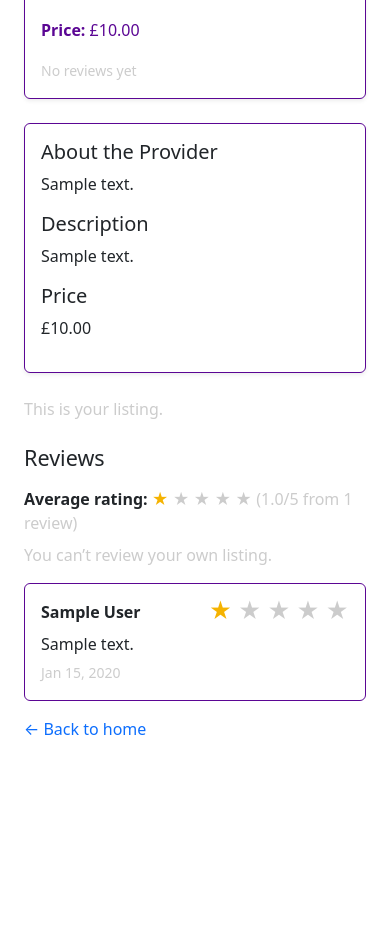
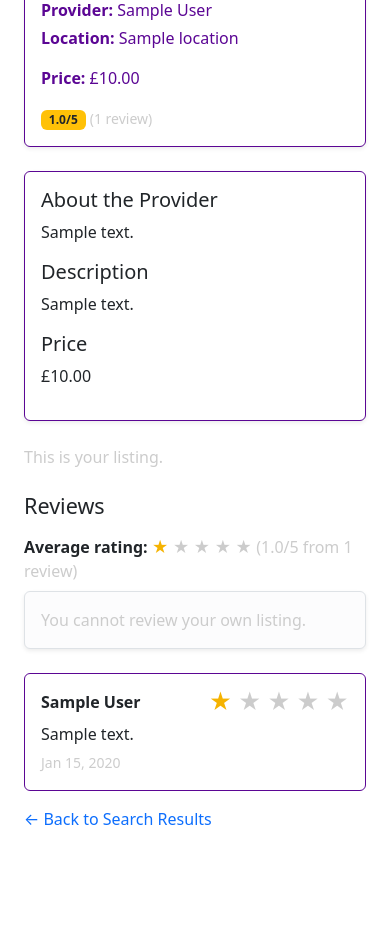
Before and after one commit to amiravalbaker/skillshop, a Django app: page /listing/1/ in a window 390 px wide. Shown: the part 223-1166 px from the top of the page. Before the commit the page ends 958 px from the top, so only its background shows below. Run offline with Django 4.2, Linux system fonts and the light colour scheme; a user stored in the database is signed in; tables that the repository leaves empty hold one stand-in row (values such as "Sample post").

Commit message:
updating UX for reviews and navbar

```diff
--- a/skills/forms.py
+++ b/skills/forms.py
@@ -106,7 +106,7 @@ class ReviewForm(forms.ModelForm):
         fields = ["rating", "comment"]
         widgets = {
             "rating": forms.RadioSelect(choices=Review.RATING_CHOICES),
-            "comment": forms.Textarea(attrs={"rows": 3, "placeholder": "Write your review..."}),
+            "comment": forms.Textarea(attrs={"rows": 3, 'class': 'form-control'}),
         }
 
 class MessageForm (forms.ModelForm):
--- a/skills/templates/skills/listing_detail.html
+++ b/skills/templates/skills/listing_detail.html
@@ -60,10 +60,10 @@
 
           <p class="card-text mt-3"><strong>Price:</strong> £{{ listing.price }}</p>
 
-          {% if listing.avg_rating %}
+          {% if rating_stats.count %}
           <div class="mt-2">
-            <span class="badge text-bg-warning text-dark">{{ listing.avg_rating|floatformat:1 }}/5</span>
-            <small class="text-muted">({{ listing.review_count }} review{{ listing.review_count|pluralize }})</small>
+            <span class="badge text-bg-warning text-dark">{{ rating_stats.avg |floatformat:1 }}/5</span>
+            <small class="text-muted">({{ rating_stats.count }} review{{ rating_stats.count|pluralize }})</small>
           </div>
           {% else %}
           <small class="text-muted">No reviews yet</small>
@@ -92,9 +92,6 @@
     <a href="{% url 'start_conversation' listing.id %}" class="btn btn-primary">
       Message Provider
     </a>
-    <a href="#reviewForm" class="btn btn-outline-primary">
-      Leave a Review
-    </a>
     {% else %}
     <span class="text-muted">This is your listing.</span>
     {% endif %}
@@ -105,17 +102,14 @@
     {% endif %}
   </div>
 
+  <!-- Reviews Section -->
+  <h4 class="mb-3" id="review-section">Reviews</h4>
 
-  <!-- Reviews Section -->
-  <h4 class="mb-3">Reviews</h4>
-
-  <!-- Average Rating -->
   <p class="mb-2">
     <strong>Average rating:</strong>
     {% if rating_stats.count %}
     {% for i in "12345" %}
-        {% if forloop.counter <= avg_rating_int %}
-          <span class="text-warning">★</span>
+    {% if forloop.counter <= avg_rating_int %} <span class="text-warning">★</span>
       {% else %}
       <span class="text-muted">★</span>
       {% endif %}
@@ -125,54 +119,92 @@
       </span>
       {% else %}
       <span class="text-muted">No reviews yet.</span>
-    {% endif %} </p>
+      {% endif %}
+  </p>
 
-  <!-- Review Form -->
-  {% if review_form %}
-  <div class="card card-body shadow-sm mb-3">
-    <h5 class="mb-3">
-      {% if user_review %}Edit Your Review{% else %}Leave a Review{% endif %}
-    </h5>
+  <div id="review-feedback-area" class="mb-4">
+    {% if not user.is_authenticated %}
+    <div class="alert alert-info">
+      <a href="{% url 'account_login' %}?next={% url 'listing_detail' listing.id %}#review-section"
+        class="alert-link">Log in</a> to leave a review.
+    </div>
 
+
+
+    {% elif user.profile == listing.provider %}
+    <div class="alert alert-light border shadow-sm">
+      <p class="mb-0 text-muted italic">You cannot review your own listing.</p>
+    </div>
+
+    {% elif user_review %}
+    <div class="alert alert-success d-flex justify-content-between align-items-center">
+      <span>You have already reviewed this listing.</span>
+      <button class="btn btn-sm btn-outline-success" type="button" data-bs-toggle="collapse"
+        data-bs-target="#editReviewForm">
+        Edit Your Review
+      </button>
+      <a href="{% url 'delete_review' user_review.id %}" class="btn btn-sm btn-outline-danger"
+        onclick="return confirm('Are you sure you want to delete this review?')">
+        Delete
+      </a>
+    </div>
+
+    <div class="collapse mt-3" id="editReviewForm">
+      <div class="card card-body shadow-sm">
+        <h5 class="mb-3">Edit Your Review</h5>
         <form method="post">
           {% csrf_token %}
-
-      <!-- Star Input -->
           <div class="mb-3">
-        <label class="form-label mb-2">Your Rating:</label>
+            <label class="form-label">Your Rating:</label>
             <div class="star-rating">
-          {{ review_form.rating.label_tag }}
-          {{ review_form.rating }}
+              {% for radio in review_form.rating reversed %}
+              {% if radio.data.value %}
+              {{ radio.tag }}
+              <label for="{{ radio.id_for_label }}">★</label>
+              {% endif %}
+              {% endfor %}
             </div>
           </div>
-
           <div class="mb-3">
             {{ review_form.comment.label_tag }}
             {{ review_form.comment }}
           </div>
+          <button class="btn btn-primary" type="submit">Update Review</button>
+        </form>
+      </div>
+    </div>
 
-      <button class="btn btn-primary" type="submit">
-        {% if user_review %}Update Review{% else %}Submit Review{% endif %}
-      </button>
+    {% elif can_review and review_form %}
+    <div class="card card-body shadow-sm">
+      <h5 class="mb-3">Leave a Review</h5>
+      <form method="post">
+        {% csrf_token %}
+        <div class="mb-3">
+          <label class="form-label mb-2">Your Rating:</label>
+          <div class="star-rating">
+            {% for radio in review_form.rating reversed %}
+            {% if radio.data.value %}
+            {{ radio.tag }}
+            <label for="{{ radio.id_for_label }}">★</label>
+            {% endif %}
+            {% endfor %}
+          </div>
+          <div class="mb-3">
+            {{ review_form.comment.label_tag }}
+            {{ review_form.comment }}
+          </div>
+          <button class="btn btn-primary" type="submit">Submit Review</button>
       </form>
     </div>
 
-  {% elif user.is_authenticated and listing.provider == user.profile %}
-  <p class="text-muted">You can’t review your own listing.</p>
+    {% else %}
+    <div class="alert alert-warning">
+      You can only leave a review after participating in a conversation with this provider.
+      <a href="{% url 'start_conversation' listing.id %}" class="alert-link">Message provider now.</a>
+    </div>
+    {% endif %}
+  </div>
 
-  {% elif user.is_authenticated and not can_review %}
-  <p class="text-muted">
-    You can only leave a review after participating in a conversation with this provider.
-    <a href="{% url 'start_conversation' listing.id %}" class="text-decoration-none">
-      Message provider now.
-    </a>
-  </p>
-
-  {% else %}
-  <p><a href="{% url 'account_login' %}">Log in</a> to leave a review.</p>
-{% endif %}
-
-  <!-- Reviews List -->
   {% for r in reviews %}
   <div class="card mb-3">
     <div class="card-body">
@@ -180,27 +212,19 @@
         <strong>{{ r.reviewer.display_name }}</strong>
         <div class="review-stars">
           {% for i in "12345" %}
-            {% if forloop.counter <= r.rating %}
-              <span class="text-warning">★</span>
-            {% else %}
-              <span class="text-muted">★</span>
-            {% endif %}
+          <span class="{% if forloop.counter <= r.rating %}text-warning{% else %}text-muted{% endif %}">★</span>
           {% endfor %}
         </div>
       </div>
-
-      {% if r.comment %}
-        <p class="mt-2 mb-1">{{ r.comment }}</p>
-      {% endif %}
-
+      {% if r.comment %}<p class="mt-2 mb-1">{{ r.comment }}</p>{% endif %}
       <small class="text-muted">{{ r.created_at|date:"M j, Y" }}</small>
     </div>
   </div>
   {% empty %}
   <p>No reviews yet.</p>
   {% endfor %}
-
-
-  <p class="mt-3"><a href="{% url 'home' %}" class="text-decoration-none">&larr; Back to home</a></p>
+  <p class="mt-3">
+    <a href="javascript:history.back()" class="text-decoration-none">&larr; Back to Search Results</a>
+</p>
 </div>
 {% endblock %}
--- a/skills/urls.py
+++ b/skills/urls.py
@@ -11,4 +11,5 @@ urlpatterns = [
     path("listing/<int:listing_id>/", views.listing_detail, name="listing_detail"),
     path("listing/<int:listing_id>/message/", views.start_conversation, name="start_conversation"),
     path("conversations/<int:conversation_id>/", views.conversation_detail, name="conversation_detail"),
+    path('review/delete/<int:review_id>/', views.delete_review, name='delete_review'),
 ]
--- a/skills/views.py
+++ b/skills/views.py
@@ -3,6 +3,8 @@ from django.contrib.auth.decorators import login_required
 from django.core.exceptions import PermissionDenied
 from django.db.models import Avg, Count
 from django.shortcuts import render, redirect, get_object_or_404
+from django.contrib import messages
+from django.urls import reverse
 from geopy.geocoders import Nominatim
 from geopy.distance import geodesic
 from .models import  Profile, Listing, Location, Skill, Review, Conversation, Message
@@ -217,11 +219,12 @@ def listing_detail(request, listing_id):
 
 # Aggregate rating stats for this listing
     rating_stats = listing.reviews.aggregate(avg=Avg("rating"), count=Count("id"))
-    reviews = listing.reviews.select_related("reviewer", "reviewer__user")
+    reviews = listing.reviews.select_related("reviewer", "reviewer__user").order_by("-created_at")
 
     avg_rating = rating_stats["avg"] or 0
     avg_rating_int = int(avg_rating)
 
+# Initialize Permission Variables
     review_form = None
     user_review = None
     can_review = False
@@ -229,27 +232,34 @@ def listing_detail(request, listing_id):
         reviewer = request.user.profile
         # Don't allow provider to review their own listing
         if reviewer != listing.provider:
-            # ✅ allow review only if user has an existing conversation with provider
-            has_messaged = listing.conversations.filter(participants=reviewer,messages__isnull=False).exists()
-            if has_messaged:
+            # Allow review only if user has an existing conversation with provider
+            has_replied = listing.conversations.filter(participants=reviewer).filter(messages__sender=listing.provider).exists()
+            if has_replied:
                 can_review = True
+                # Check if they have already left a review
+                user_review = Review.objects.filter(listing=listing, reviewer=reviewer).first()
 
+#Handle form processing
         if can_review:
-            user_review = Review.objects.filter(
-                listing=listing,
-                reviewer=reviewer
-            ).first()
+            #user_review = Review.objects.filter(
+             #   listing=listing,
+              #  reviewer=reviewer
+            #).first()
 
             if request.method == "POST":
+                # If user_review exists, this updates it; otherwise, it creates a new one
                 review_form = ReviewForm(request.POST, instance=user_review)
                 if review_form.is_valid():
                     obj = review_form.save(commit=False)
                     obj.listing = listing
                     obj.reviewer = reviewer
                     obj.save()
-                    return redirect("listing_detail", listing_id=listing.id)
+
+                    msg = "Your review has been updated." if user_review else "Your review has been submitted."
+                    messages.success(request, msg)
+                    return redirect(f"{reverse('listing_detail', args=[listing.id])}#review-section")
             else:
-                review_formform = ReviewForm(instance=user_review)
+                review_form = ReviewForm(instance=user_review)
 
     return render(request, "skills/listing_detail.html",{
         "listing": listing,
@@ -261,6 +271,16 @@ def listing_detail(request, listing_id):
         "user_review": user_review,
         "can_review": can_review,
     })
+
+@login_required
+def delete_review(request, review_id):
+    # We use reviewer=request.user.profile as a security check
+    review = get_object_or_404(Review, id=review_id, reviewer=request.user.profile)
+    listing_id = review.listing.id
+    review.delete()
+    messages.success(request, "Review deleted successfully.")
+    # Redirect back to the listing detail and scroll to the review header
+    return redirect(f"{reverse('listing_detail', args=[listing_id])}#review-section")
 
 @login_required
 def start_conversation(request, listing_id):
@@ -303,7 +323,7 @@ def conversation_detail(request, conversation_id):
         if form.is_valid():
             msg = form.save(commit=False)
             msg.conversation = conv
-            msg.sender = request.user.profile
+            msg.sender = me
             msg.save()
             return redirect("conversation_detail", conversation_id=conv.id)
     else:
@@ -311,9 +331,15 @@ def conversation_detail(request, conversation_id):
 
     other = conv.other_participant(me)
 
+    # Logic for the dynamic back link
+    user_is_provider = False
+    if conv.listing and conv.listing.provider == me:
+        user_is_provider = True
+
     return render(request, "skills/conversation_detail.html", {
         "conversation": conv,
         "messages": messages_qs,  # oldest first
         "form": form,
         "other": other,
+        "user_is_provider": user_is_provider, # Added this
     })
--- a/templates/account/logout.html
+++ b/templates/account/logout.html
@@ -1,4 +1,5 @@
 {% extends "account/base.html" %}
+{% load crispy_forms_tags %}
 
 {% load i18n %}
 
--- a/templates/base.html
+++ b/templates/base.html
@@ -38,8 +38,8 @@
           <ul class="navbar-nav">
             {% if user.is_authenticated %}
             <li class="nav-item">
-              <a class="nav-link" href="{% url 'profile' %}">My Profile</a>
-            </li>
+              <a class="nav-link" href="{% url 'profile' %}">{{ user.profile.display_name }}</a>
+            </li
             {% if user.profile.is_provider %}
             <li class="nav-item">
               <a class="nav-link" href="{% url 'create_listing' %}">Create Listing</a>
@@ -61,7 +61,7 @@
       </div>
     </nav>
 
-    <div class="container">
+    <div class="container py-5">
       {% block content %}{% endblock %}
     </div>
 
```
Also changed, not shown: skills/templates/skills/conversation_detail.html (+18 -7 lines), skills/templates/skills/search.html (+3 -12 lines), templates/account/login.html (+11 -4 lines). Lines whose indentation alone changed are shown as unchanged.
